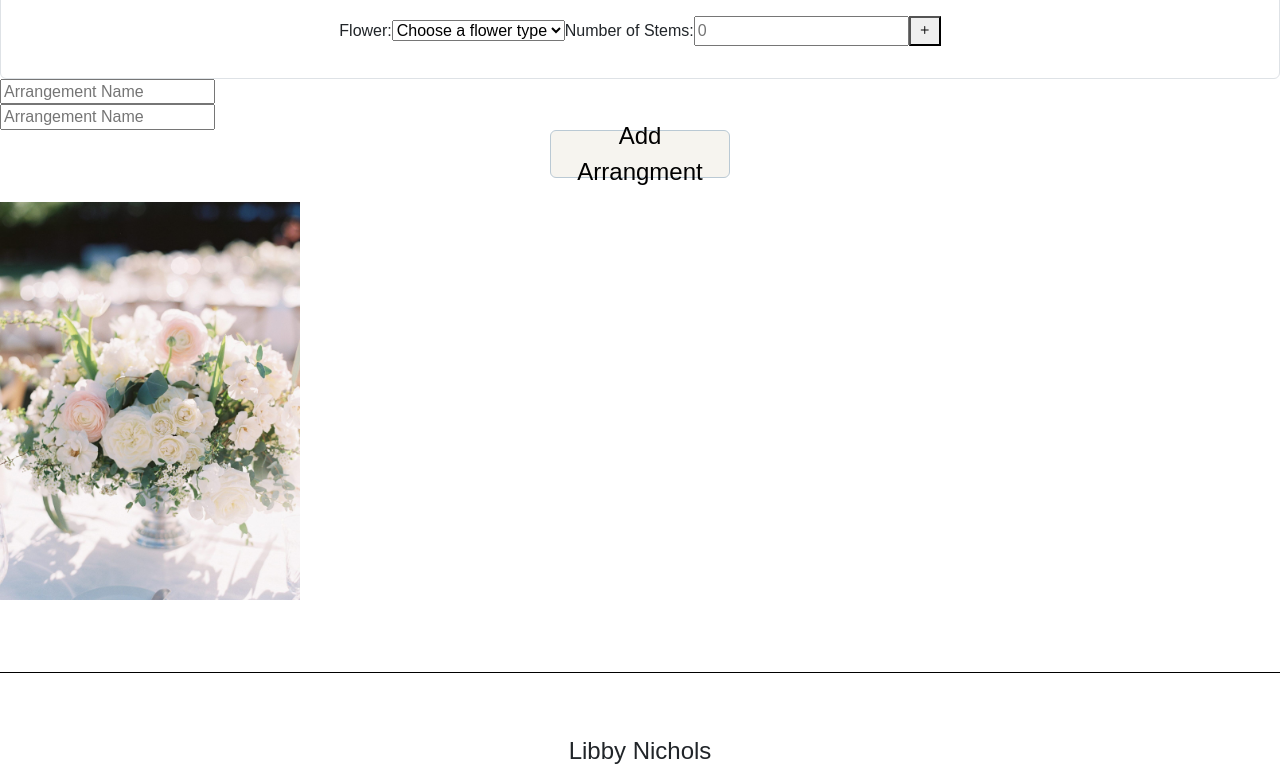
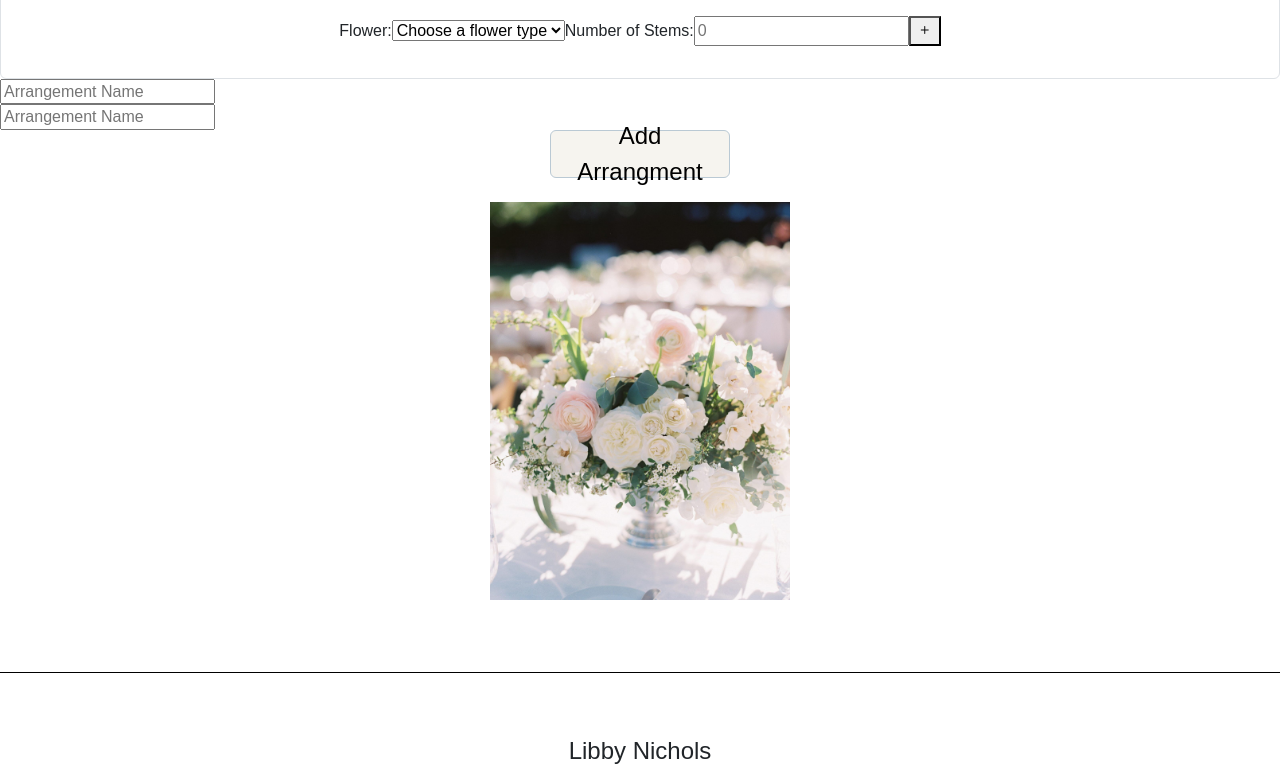
Before and after one commit to libbynic/flowers, a React (Vite) app: page /projects in a window 1280 px wide. Shown: the part 448-1224 px from the top of the page. Built offline with nearby package versions, Linux system fonts and the light colour scheme; a web font is replaced by a local one.

Commit message:
fix image finally

```diff
--- a/src/projects/projects.css
+++ b/src/projects/projects.css
@@ -30,12 +30,18 @@
         box-shadow: none;
     }
  .center-div {
-        text-align: center;
-        justify-content: center;
         display:flex;
         flex-direction:column;
         align-items: center;
+          text-align: center;
+        justify-content: center;
     }
+
+.center-img {
+    align-items: center;
+          text-align: center;
+        justify-content: center;
+}
 
     .form-group{
         display:flex;
--- a/src/projects/projects.jsx
+++ b/src/projects/projects.jsx
@@ -3,6 +3,7 @@ export function Projects() {
   return (
    <main>
             <div className="center-div">
+
                 <h1>Start New Project!</h1>
                 <div className="form-buttons">
                     <button type="button" className="btn btn-outline-success">View Past Projects</button>
@@ -15,6 +16,7 @@ export function Projects() {
                     </li>
                 </form>
                 <form action="formSubmit.html" method="post">
+
                     <div className="accordion" id="accordionPanelsStayOpenExample">
                         <div className="accordion-item">
                             <h2 className="accordion-header">
@@ -54,6 +56,7 @@ export function Projects() {
     </div>
   </div>
   </div>
+
   <div className="accordion-item">
     <h2 className="accordion-header">
         <button className="accordion-button collapsed" type="button" data-bs-toggle="collapse" data-bs-target="#panelsStayOpen-collapseTwo" aria-expanded="false" aria-controls="panelsStayOpen-collapseTwo">
@@ -91,6 +94,8 @@ export function Projects() {
             </p>
         </div>
     </div>
+    </div>
+
     <div className="accordion-item">
         <h2 className="accordion-header">
             <button className="accordion-button collapsed" type="button" data-bs-toggle="collapse" data-bs-target="#panelsStayOpen-collapseThree" aria-expanded="false" aria-controls="panelsStayOpen-collapseThree">
@@ -129,13 +134,14 @@ export function Projects() {
       </div>
     </div>
 </div>
-</div>
 <div className="form-buttons">
     <button className="btn btn-outline-success"> Add Arrangment </button>
 </div>
 </form>
 <br/>
+<div className='center-img'>
 <img src="projectsImage.jpg" width="300" />
+</div>
 </div>
 <br/>
 </main>
```
